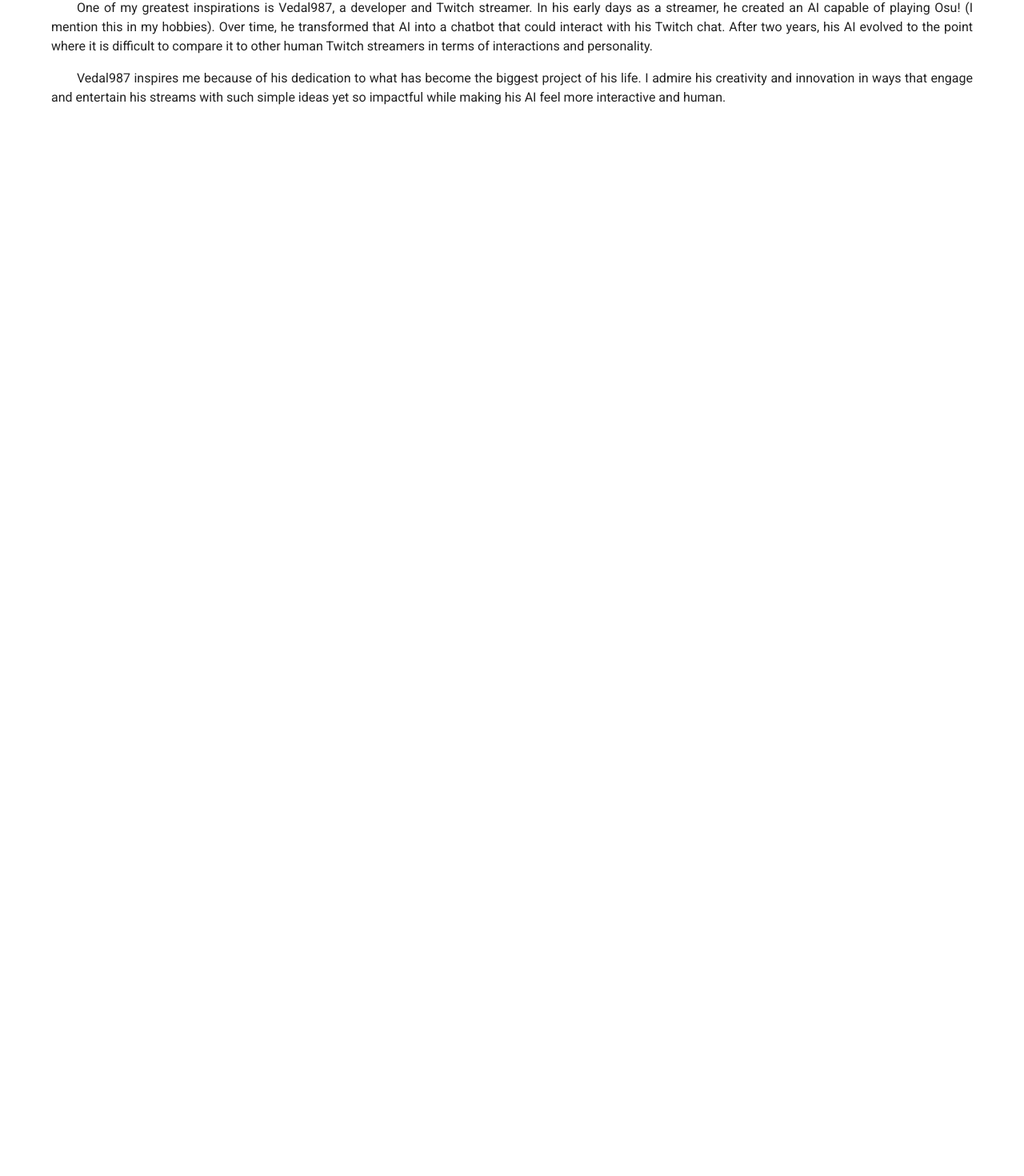
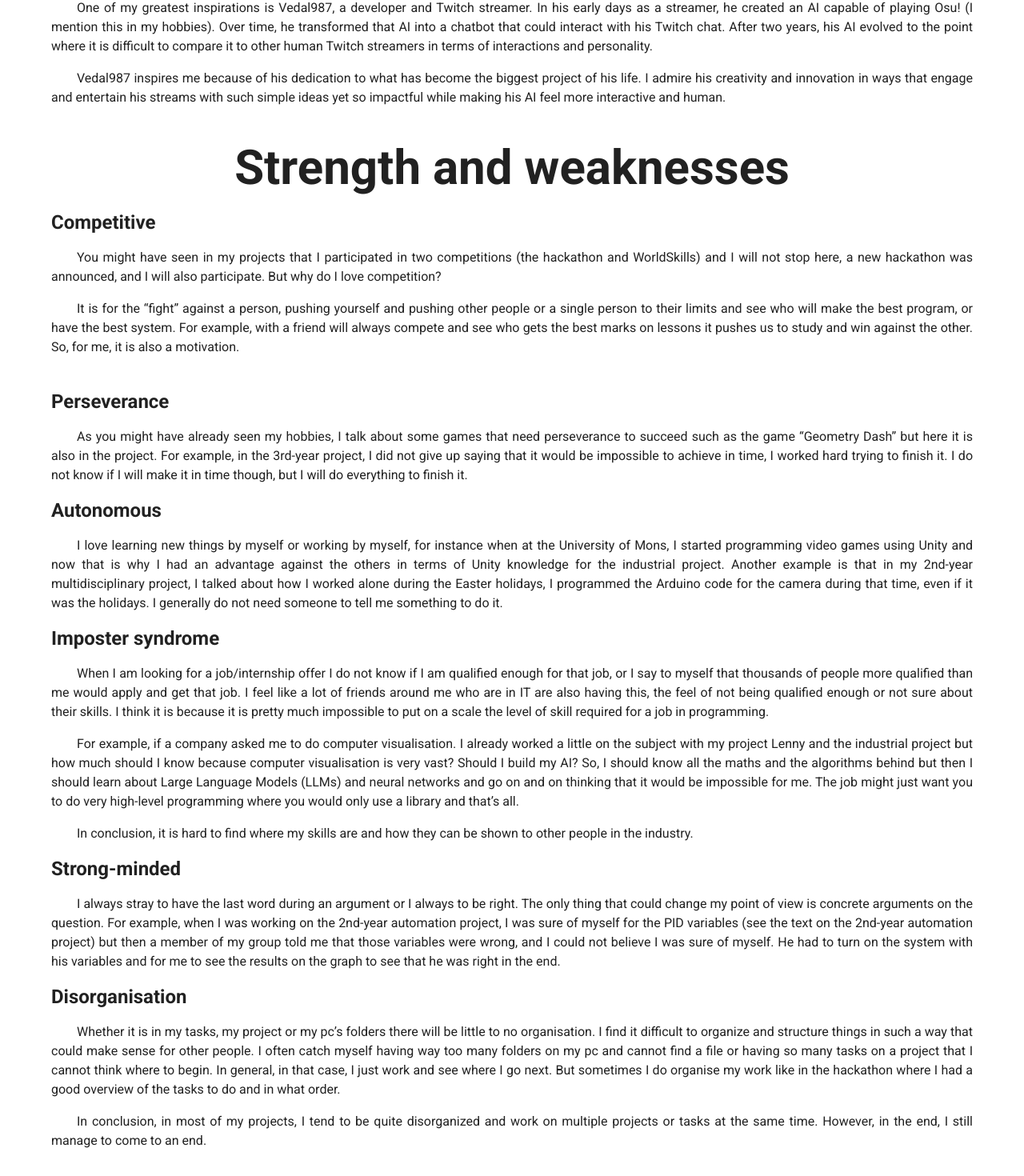
Before and after one commit to Yushirizu/portfolio, a Next.js app: page /about in a window 1280 px wide. Shown: the part 1783-3253 px from the top of the page at 80% size. Before the commit the page ends 1957 px from the top, so only its background shows below. Built offline with nearby package versions, Linux system fonts and the light colour scheme.

Commit message:
feat: expand about page with strengths and weaknesses section

```diff
--- a/pages/about.tsx
+++ b/pages/about.tsx
@@ -170,6 +170,122 @@
           ways that engage and entertain his streams with such simple ideas yet
           so impactful while making his AI feel more interactive and human.
         </Typography>
+        <Typography
+          variant="h2"
+          mt={5}
+          sx={{ fontWeight: "bold", textAlign: "center" }}
+        >
+          Strength and weaknesses
+        </Typography>
+        <Typography variant="h5" mt={2} sx={{ fontWeight: "bold" }}>
+          Competitive
+        </Typography>
+        <Typography mt={2} sx={{ textIndent: "2em", textAlign: "justify" }}>
+          You might have seen in my projects that I participated in two
+          competitions (the hackathon and WorldSkills) and I will not stop here,
+          a new hackathon was announced, and I will also participate. But why do
+          I love competition?
+        </Typography>
+        <Typography
+          mt={2}
+          mb={5}
+          sx={{ textIndent: "2em", textAlign: "justify" }}
+        >
+          It is for the “fight” against a person, pushing yourself and pushing
+          other people or a single person to their limits and see who will make
+          the best program, or have the best system. For example, with a friend
+          will always compete and see who gets the best marks on lessons it
+          pushes us to study and win against the other. So, for me, it is also a
+          motivation.
+        </Typography>
+        <Typography variant="h5" mt={2} sx={{ fontWeight: "bold" }}>
+          Perseverance
+        </Typography>
+        <Typography mt={2} sx={{ textIndent: "2em", textAlign: "justify" }}>
+          As you might have already seen my hobbies, I talk about some games
+          that need perseverance to succeed such as the game “Geometry Dash” but
+          here it is also in the project. For example, in the 3rd-year project,
+          I did not give up saying that it would be impossible to achieve in
+          time, I worked hard trying to finish it. I do not know if I will make
+          it in time though, but I will do everything to finish it.
+        </Typography>
+        <Typography variant="h5" mt={2} sx={{ fontWeight: "bold" }}>
+          Autonomous
+        </Typography>
+        <Typography mt={2} sx={{ textIndent: "2em", textAlign: "justify" }}>
+          I love learning new things by myself or working by myself, for
+          instance when at the University of Mons, I started programming video
+          games using Unity and now that is why I had an advantage against the
+          others in terms of Unity knowledge for the industrial project. Another
+          example is that in my 2nd-year multidisciplinary project, I talked
+          about how I worked alone during the Easter holidays, I programmed the
+          Arduino code for the camera during that time, even if it was the
+          holidays. I generally do not need someone to tell me something to do
+          it.
+        </Typography>
+        <Typography variant="h5" mt={2} sx={{ fontWeight: "bold" }}>
+          Imposter syndrome
+        </Typography>
+        <Typography mt={2} sx={{ textIndent: "2em", textAlign: "justify" }}>
+          When I am looking for a job/internship offer I do not know if I am
+          qualified enough for that job, or I say to myself that thousands of
+          people more qualified than me would apply and get that job. I feel
+          like a lot of friends around me who are in IT are also having this,
+          the feel of not being qualified enough or not sure about their skills.
+          I think it is because it is pretty much impossible to put on a scale
+          the level of skill required for a job in programming.
+        </Typography>
+        <Typography mt={2} sx={{ textIndent: "2em", textAlign: "justify" }}>
+          For example, if a company asked me to do computer visualisation. I
+          already worked a little on the subject with my project Lenny and the
+          industrial project but how much should I know because computer
+          visualisation is very vast? Should I build my AI? So, I should know
+          all the maths and the algorithms behind but then I should learn about
+          Large Language Models (LLMs) and neural networks and go on and on
+          thinking that it would be impossible for me. The job might just want
+          you to do very high-level programming where you would only use a
+          library and that’s all.
+        </Typography>
+        <Typography mt={2} sx={{ textIndent: "2em", textAlign: "justify" }}>
+          In conclusion, it is hard to find where my skills are and how they can
+          be shown to other people in the industry.
+        </Typography>
+        <Typography variant="h5" mt={2} sx={{ fontWeight: "bold" }}>
+          Strong-minded
+        </Typography>
+        <Typography mt={2} sx={{ textIndent: "2em", textAlign: "justify" }}>
+          I always stray to have the last word during an argument or I always to
+          be right. The only thing that could change my point of view is
+          concrete arguments on the question. For example, when I was working on
+          the 2nd-year automation project, I was sure of myself for the PID
+          variables (see the text on the 2nd-year automation project) but then a
+          member of my group told me that those variables were wrong, and I
+          could not believe I was sure of myself. He had to turn on the system
+          with his variables and for me to see the results on the graph to see
+          that he was right in the end.
+        </Typography>
+        <Typography variant="h5" mt={2} sx={{ fontWeight: "bold" }}>
+          Disorganisation
+        </Typography>
+        <Typography mt={2} sx={{ textIndent: "2em", textAlign: "justify" }}>
+          Whether it is in my tasks, my project or my pc’s folders there will be
+          little to no organisation. I find it difficult to organize and
+          structure things in such a way that could make sense for other people.
+          I often catch myself having way too many folders on my pc and cannot
+          find a file or having so many tasks on a project that I cannot think
+          where to begin. In general, in that case, I just work and see where I
+          go next. But sometimes I do organise my work like in the hackathon
+          where I had a good overview of the tasks to do and in what order.
+        </Typography>
+        <Typography
+          mt={2}
+          mb={5}
+          sx={{ textIndent: "2em", textAlign: "justify" }}
+        >
+          In conclusion, in most of my projects, I tend to be quite disorganized
+          and work on multiple projects or tasks at the same time. However, in
+          the end, I still manage to come to an end.
+        </Typography>
       </Container>
     </>
   );
```
